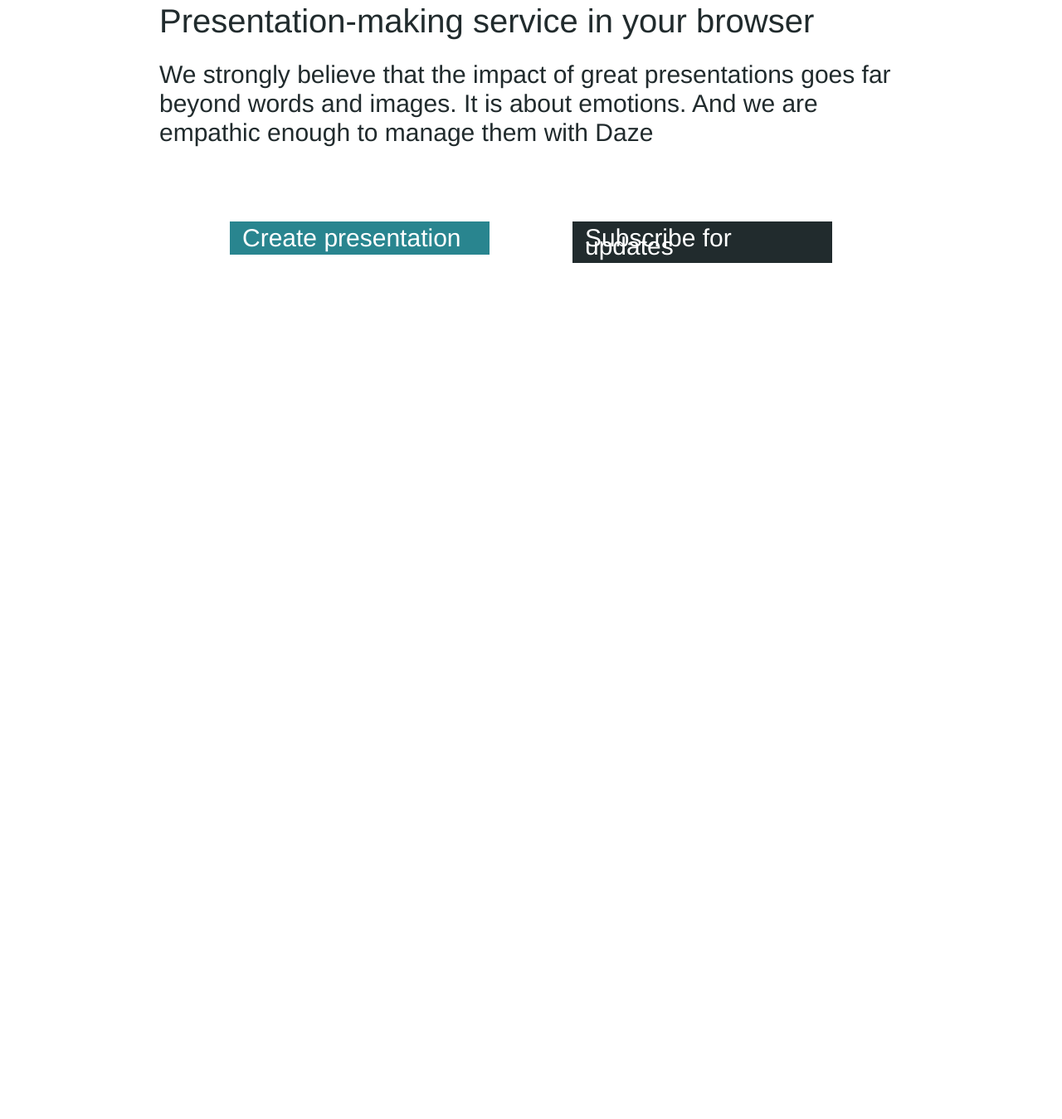
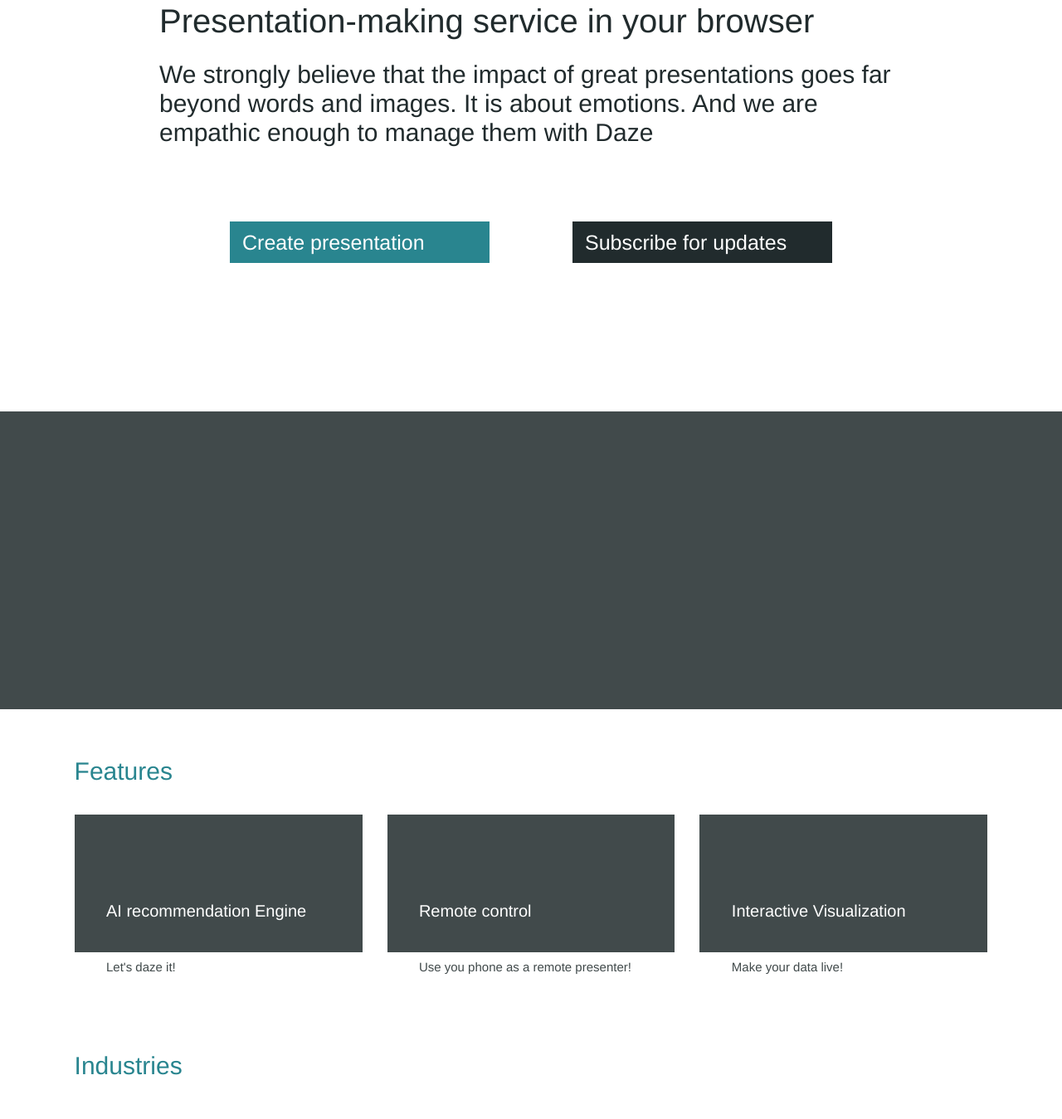
Before and after one commit to helgonaft/Daze, a plain HTML site: page public/index.html in a window 1280 px wide. Shown: the part 907-2256 px from the top of the page at 83% size. Before the commit the page ends 1314 px from the top, so only its background shows below. Drawn offline with Linux system fonts and the light colour scheme.

Commit message:
features block

```diff
--- a/public/index.html
+++ b/public/index.html
@@ -34,6 +34,56 @@
 
     </section>
 
+    <section id="section-video">
+
+    </section>
+
+    <section id="section-features">
+      <h3 class="section-header text-left">Features</h3>
+      <div class="row">
+        <div class="col-md-4 ">
+          <div class="feature">
+            <p>AI recommendation Engine</p>
+          </div>
+          <p class="small-description">Let's daze it!</p>
+
+        </div>
+        <div class="col-md-4 ">
+          <div class="feature">
+            <p>Remote control</p>
+          </div>
+          <p class="small-description">Use you phone as a remote presenter!</p>
+        </div>
+        <div class="col-md-4 ">
+          <div class="feature">
+            <p>Interactive Visualization</p>
+          </div>
+          <p class="small-description">Make your data live!</p>
+
+        </div>
+      </div>
+    </section>
+
+    <section id="section-industries">
+      <h3 class="section-header">Industries</h3>
+    </section>
+
+    <section id="section-experience">
+
+    </section>
+
+    <section id="section-testimonials">
+
+    </section>
+
+    <section id="section-about">
+
+    </section>
+
+    <section id="section-contacts">
+
+    </section>
+
   </div>
 
 
--- a/public/sass/helpers/_variables.scss
+++ b/public/sass/helpers/_variables.scss
@@ -13,3 +13,4 @@
 
 $brand-dark-color: #212b2d;
 $brand-color: #29858f;
+$brand-gray: #414a4b;
--- a/public/sass/style.scss
+++ b/public/sass/style.scss
@@ -39,9 +39,9 @@
 
 }
 .content {
-  padding: 0 15vw;
+  padding: 0;
   #section-1 {
-    padding-top: 7vw;
+    padding: 7vw 15vw;
     header{
       h2,p {
         font-size: 40px;
@@ -55,16 +55,52 @@
     }
 
   }
+
+  #section-video {
+    height: 28vw;
+    background-color: $brand-gray;
+  }
+
+  #section-features {
+    padding: 3vw 7vw;
+
+      .feature {
+        @include flex-parent($fd: column, $jc: flex-end, $ai: flex-start);
+        width: 100%;
+        height: 13vw;
+        margin: 2vw 0 1vw 0;
+        //TODO: change to images later
+        background-color: $brand-gray;
+
+          p {
+            margin: 3vw;
+            font-size: 20px;
+            line-height: 24px;
+            color: white;
+          }
+      }
+
+      .small-description {
+        padding: 0 3vw;
+        font-size: 15px;
+        color: $brand-gray;
+      }
+  }
+
+  #section-industries {
+    padding: 3vw 7vw;
+  }
+
   .two-buttons {
     padding: 0 50px;
     .wrap-btn {
       padding: 0 50px;
       .button {
         margin: 90px 0;
-        padding: 15px;
+        padding: 20px 15px;
 
         .btn-text{
-          font-size: 30px;
+          font-size: 25px;
           color: white;
         }
         &-dark{
@@ -80,4 +116,9 @@
 
   }
 
+  .section-header {
+    color: $brand-color;
+    font-size: 30px;
+  }
+
 }
```
Also changed, not shown: public/css/style.css.
